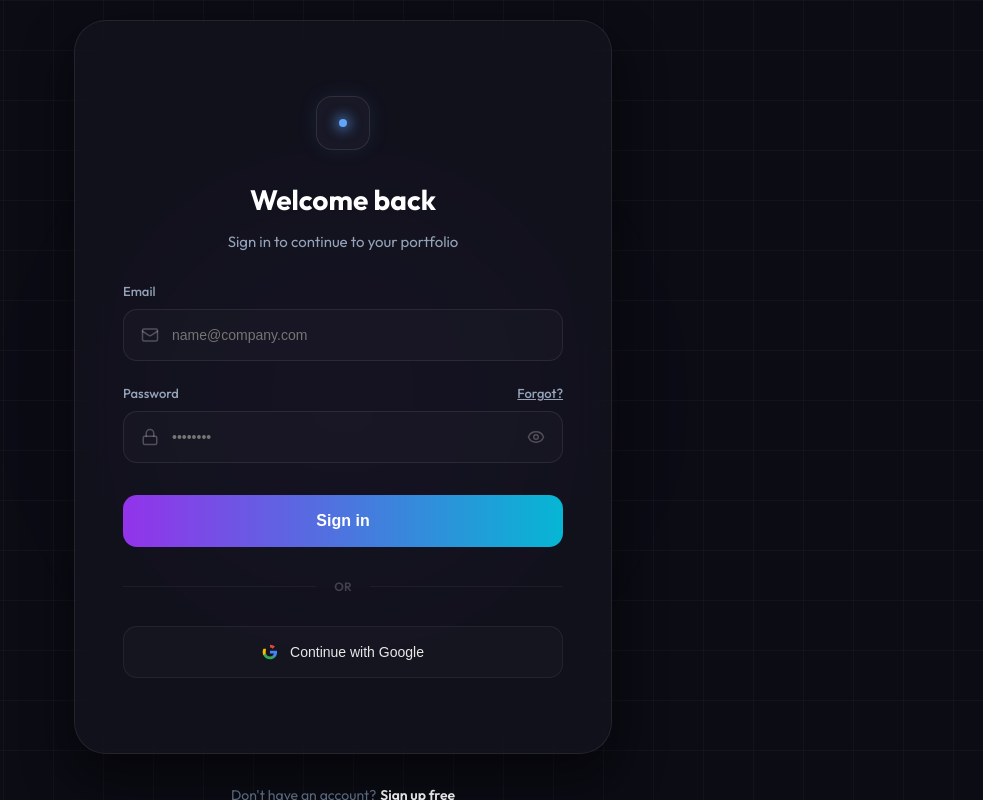
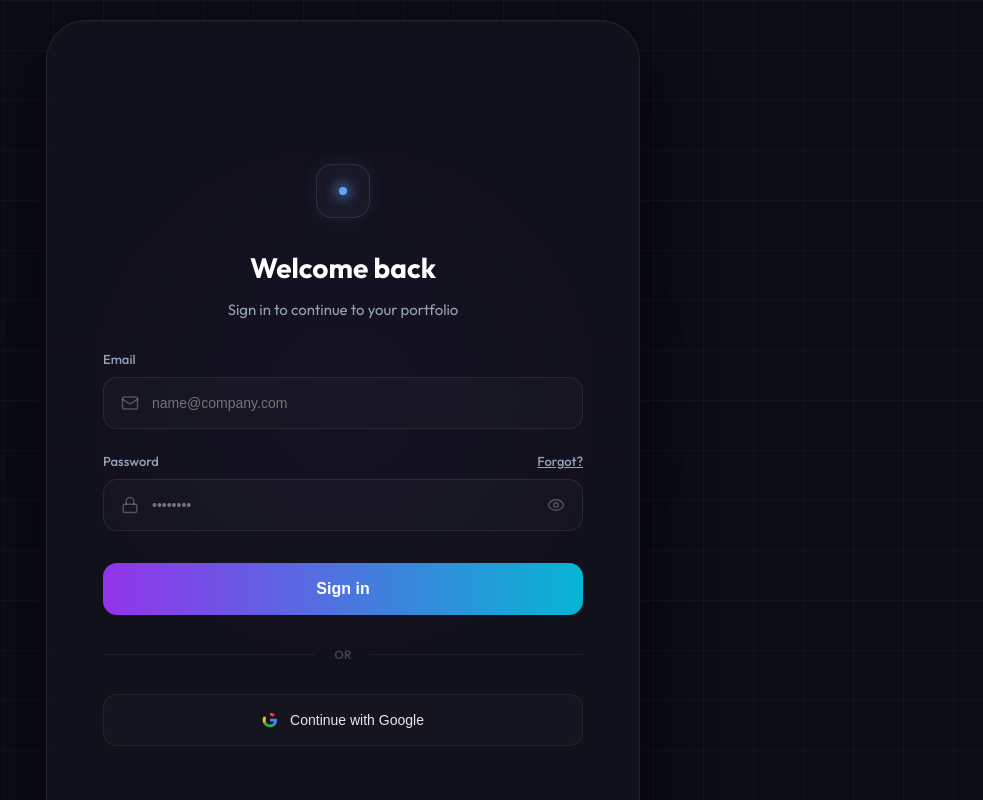
Before and after one commit to guillermomoralesruelas-ctrl/auth-service-platform, a Next.js app in the folder frontend/: page /login in a window 1280 px wide. Shown: the top 800 px of the page, without its empty margins (297-1280 px from the left). Built offline with nearby package versions, Linux system fonts and the light colour scheme.

Commit message:
design: expanded auth containers to premium grand scale

```diff
--- a/frontend/src/app/globals.css
+++ b/frontend/src/app/globals.css
@@ -51,14 +51,14 @@ body {
 
 /* Card Styling */
 .auth-card {
-  width: 440px; /* Strict fixed width */
-  min-height: 620px; /* Balanced minimum height */
+  width: 480px; /* Grander, more premium width */
+  min-height: 740px; /* Spacious minimum height */
   background: rgba(22, 23, 34, 0.6);
-  backdrop-filter: blur(20px);
+  backdrop-filter: blur(24px);
   border: 1px solid rgba(255, 255, 255, 0.08);
-  border-radius: 32px;
-  padding: 56px 48px; /* Standardized generous padding */
-  box-shadow: 0 24px 48px rgba(0, 0, 0, 0.5);
+  border-radius: 40px; /* Softer, more organic corners */
+  padding: 64px 56px; /* Increased breathing room */
+  box-shadow: 0 32px 64px rgba(0, 0, 0, 0.6);
   display: flex;
   flex-direction: column;
   justify-content: center;
--- a/frontend/src/app/login/page.tsx
+++ b/frontend/src/app/login/page.tsx
@@ -48,12 +48,12 @@ export default function LoginPage() {
       <div className="page-glow" />
 
       <div className="auth-card">
-        <div className="text-center">
+        <div className="text-center mb-6">
           <div className="icon-box">
             <div className="dot-icon" />
           </div>
-          <h1 className="heading">Welcome back</h1>
-          <p className="subheading">Sign in to continue to your portfolio</p>
+          <h1 className="heading !text-3xl">Welcome back</h1>
+          <p className="subheading !text-base">Sign in to continue to your portfolio</p>
         </div>
 
         {error && (
@@ -62,7 +62,7 @@ export default function LoginPage() {
           </div>
         )}
 
-        <form onSubmit={handleLogin} className="space-y-4">
+        <form onSubmit={handleLogin} className="space-y-6">
           <div>
             <label className="label-text">Email</label>
             <div className="input-container">
--- a/frontend/src/app/register/page.tsx
+++ b/frontend/src/app/register/page.tsx
@@ -43,12 +43,12 @@ export default function RegisterPage() {
       <div className="page-glow" />
 
       <div className="auth-card">
-        <div className="text-center">
+        <div className="text-center mb-6">
           <div className="icon-box">
             <div className="dot-icon" />
           </div>
-          <h1 className="heading">Create your account</h1>
-          <p className="subheading">Join the platform today</p>
+          <h1 className="heading !text-3xl">Create your account</h1>
+          <p className="subheading !text-base">Join the platform today</p>
         </div>
 
         {error && (
@@ -57,7 +57,7 @@ export default function RegisterPage() {
           </div>
         )}
 
-        <form onSubmit={handleRegister} className="space-y-4">
+        <form onSubmit={handleRegister} className="space-y-6">
           <div className="grid grid-cols-2 gap-4">
             <div>
               <label className="label-text">First name</label>
```
